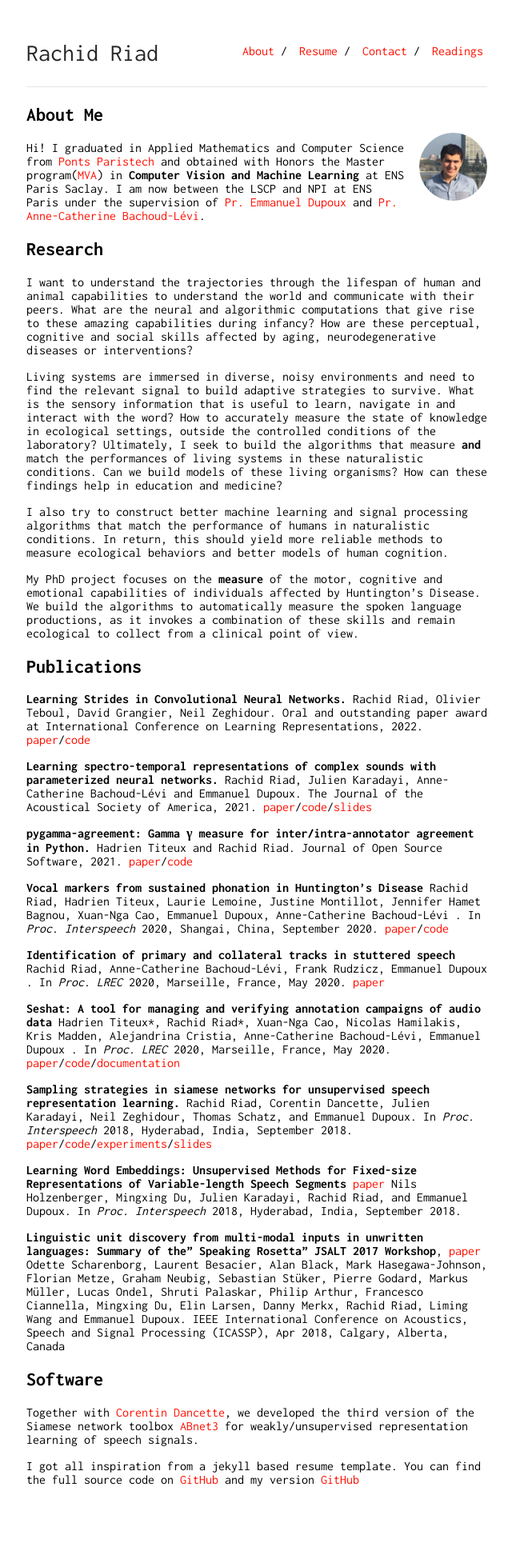
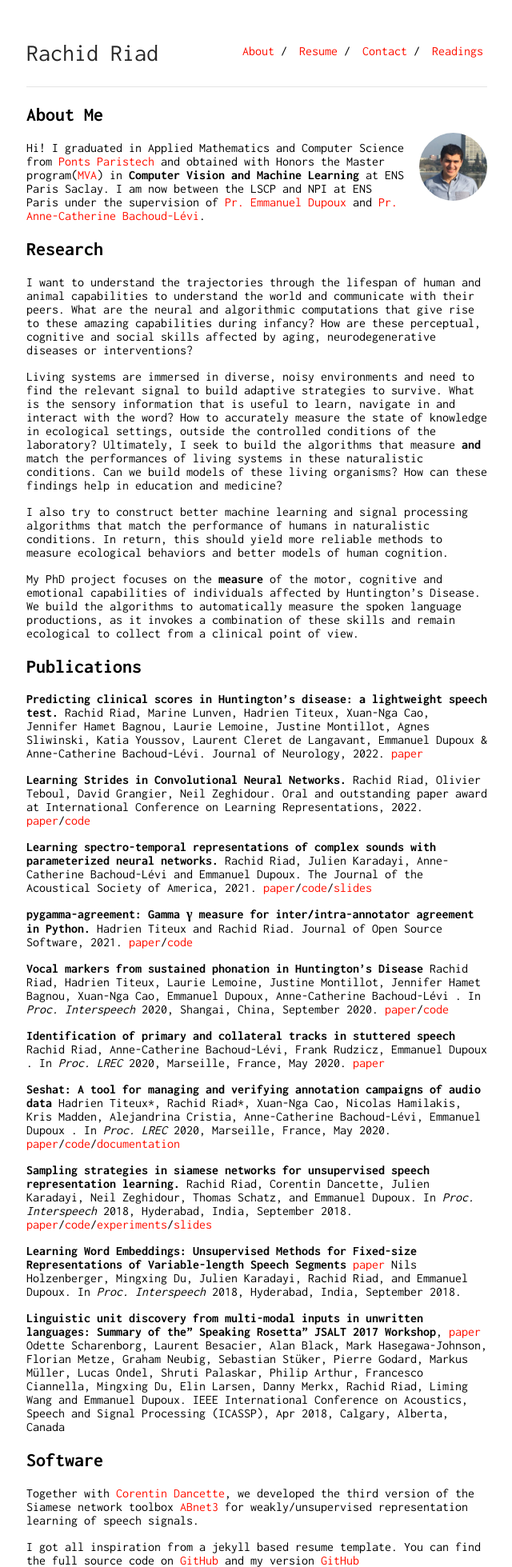
Before and after one commit to Rachine/Rachine.github.io, a Jekyll site: the page built from index.md, in a window 1280 px wide. Shown: the whole page at 80% size, without its empty margins (319-959 px from the left). Built offline with Jekyll 4.4.1, drawn with Linux system fonts in a browser that asks for light colours; our own code applies the rules of GitHub Pages for plain Markdown files; before the commit the page ends 1858 px from its top, so only the background shows below that.

Commit message:
Add JOON paper

```diff
--- a/index.md
+++ b/index.md
@@ -22,6 +22,10 @@ I also try to construct better machine learning and signal processing algorithms
 My PhD project focuses on the **measure** of the motor, cognitive and emotional capabilities of individuals affected by Huntington's Disease. We build the algorithms to automatically measure the spoken language productions, as it invokes a combination of these skills and remain ecological to collect from a clinical point of view.
 
 ## Publications
+
+**Predicting clinical scores in Huntington’s disease: a lightweight speech test.**
+Rachid Riad, Marine Lunven, Hadrien Titeux, Xuan-Nga Cao, Jennifer Hamet Bagnou, Laurie Lemoine, Justine Montillot, Agnes Sliwinski, Katia Youssov, Laurent Cleret de Langavant, Emmanuel Dupoux & Anne-Catherine Bachoud-Lévi. Journal of Neurology, 2022.
+[paper](https://link.springer.com/article/10.1007/s00415-022-11148-1)
 
 **Learning Strides in Convolutional Neural Networks.**
 Rachid Riad, Olivier Teboul, David Grangier, Neil Zeghidour. Oral and outstanding paper award at International Conference on Learning Representations, 2022.
```
